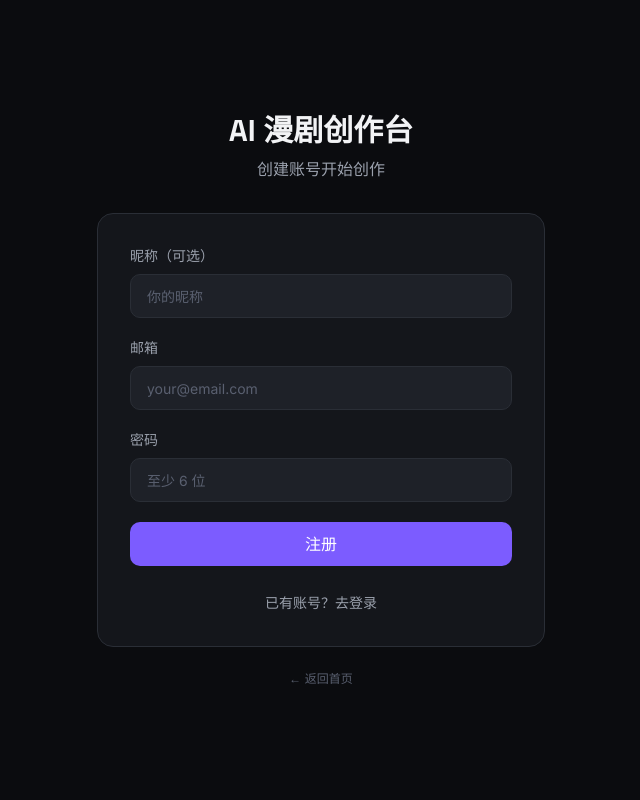
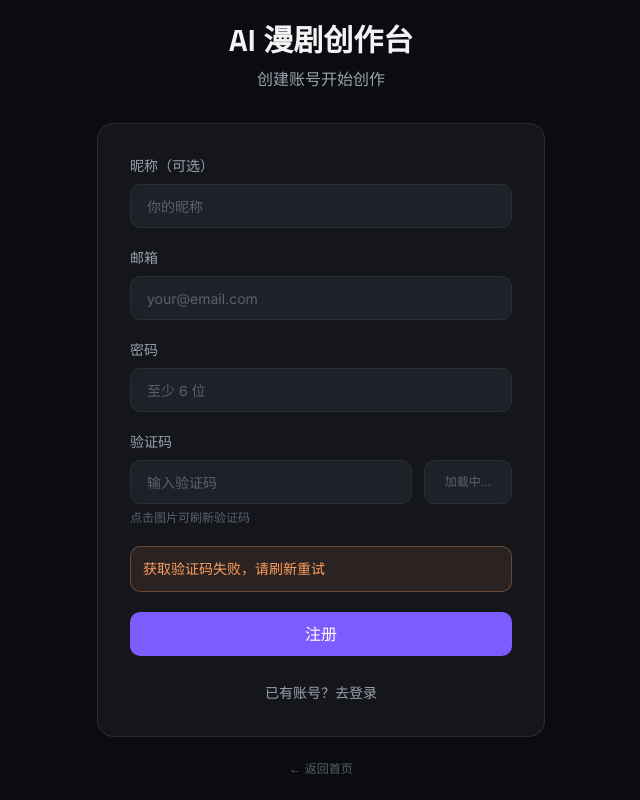
Before and after one commit to cleversnail/AI-Comic-Video-Generator, a Next.js app in the folder apps/ai-video-web/: page /login in a window 1280 px wide. Both pictures are taken after a click on the button "没有账号？去注册". Shown: the whole page, without its empty margins (319-959 px from the left). Built offline with nearby package versions, Linux system fonts and the light colour scheme; no server answers.

Commit message:
fix: 登录页添加验证码显示 + 注册时必填验证码

```diff
--- a/apps/ai-video-web/app/login/page.tsx
+++ b/apps/ai-video-web/app/login/page.tsx
@@ -1,6 +1,6 @@
 "use client";
 
-import { useState } from "react";
+import { useState, useEffect, useCallback } from "react";
 import { useRouter } from "next/navigation";
 import { authApi } from "@/lib/api";
 
@@ -13,6 +13,29 @@ export default function LoginPage() {
   const [error, setError] = useState("");
   const [loading, setLoading] = useState(false);
 
+  // Captcha state
+  const [captchaId, setCaptchaId] = useState("");
+  const [captchaSvg, setCaptchaSvg] = useState("");
+  const [captchaText, setCaptchaText] = useState("");
+
+  const fetchCaptcha = useCallback(async () => {
+    try {
+      const data = await authApi.getCaptcha();
+      setCaptchaId(data.id);
+      setCaptchaSvg(data.svg);
+      setCaptchaText("");
+    } catch {
+      setError("获取验证码失败，请刷新重试");
+    }
+  }, []);
+
+  // Fetch captcha when switching to register mode
+  useEffect(() => {
+    if (isRegister) {
+      fetchCaptcha();
+    }
+  }, [isRegister, fetchCaptcha]);
+
   const handleSubmit = async (e: React.FormEvent) => {
     e.preventDefault();
     setError("");
@@ -20,13 +43,27 @@ export default function LoginPage() {
 
     try {
       if (isRegister) {
-        await authApi.register({ email, password, name: name || undefined });
+        if (!captchaId || !captchaText.trim()) {
+          setError("请输入验证码");
+          setLoading(false);
+          return;
+        }
+        await authApi.register({
+          email,
+          password,
+          name: name || undefined,
+          captchaId,
+          captchaText: captchaText.trim(),
+        });
       } else {
         await authApi.login({ email, password });
       }
       router.push("/projects");
     } catch (err: any) {
-      setError(err.response?.data?.message || "操作失败，请重试");
+      const msg = err.response?.data?.message;
+      setError(Array.isArray(msg) ? msg[0] : msg || "操作失败，请重试");
+      // Refresh captcha on error for register
+      if (isRegister) fetchCaptcha();
     } finally {
       setLoading(false);
     }
@@ -90,6 +127,44 @@ export default function LoginPage() {
               />
             </div>
 
+            {/* Captcha - only show in register mode */}
+            {isRegister && (
+              <div>
+                <label className="block text-sm font-medium text-text-secondary mb-2">
+                  验证码
+                </label>
+                <div className="flex gap-3">
+                  <input
+                    type="text"
+                    value={captchaText}
+                    onChange={(e) => setCaptchaText(e.target.value)}
+                    placeholder="输入验证码"
+                    required
+                    maxLength={6}
+                    className="flex-1 h-11 rounded-lg border border-divider bg-panel-mid px-4 text-sm text-text-primary placeholder:text-text-disabled focus:outline-none focus:border-anime-purple focus:ring-1 focus:ring-anime-purple/30"
+                  />
+                  <button
+                    type="button"
+                    onClick={fetchCaptcha}
+                    className="h-11 px-3 rounded-lg border border-divider bg-panel-mid hover:border-anime-purple/40 transition-colors flex items-center flex-shrink-0"
+                    title="刷新验证码"
+                  >
+                    {captchaSvg ? (
+                      <div
+                        dangerouslySetInnerHTML={{ __html: captchaSvg }}
+                        className="w-[100px] h-[36px] flex items-center justify-center [&>svg]:w-full [&>svg]:h-full"
+                      />
+                    ) : (
+                      <span className="text-xs text-text-disabled px-2">加载中...</span>
+                    )}
+                  </button>
+                </div>
+                <p className="text-xs text-text-disabled mt-1.5">
+                  点击图片可刷新验证码
+                </p>
+              </div>
+            )}
+
             {error && (
               <div className="p-3 rounded-lg bg-warm-orange/10 border border-warm-orange/30 text-warm-orange text-sm">
                 {error}
--- a/apps/ai-video-web/lib/api.ts
+++ b/apps/ai-video-web/lib/api.ts
@@ -50,7 +50,7 @@ export interface ShotPreview extends Shot { characterPrompt?: string; scenePromp
 // ==================== Auth API ====================
 
 export const authApi = {
-  register: (data: { email: string; password: string; name?: string }) =>
+  register: (data: { email: string; password: string; name?: string; captchaId: string; captchaText: string }) =>
     api.post<{ data: AuthResponse }>("/auth/register", data).then((r) => {
       const result = r.data.data;
       if (typeof window !== 'undefined') {
@@ -66,6 +66,8 @@ export const authApi = {
       }
       return result;
     }),
+  getCaptcha: () =>
+    api.get<{ data: { id: string; svg: string } }>("/auth/captcha").then((r) => r.data.data),
   logout: () => {
     if (typeof window !== 'undefined') {
       localStorage.removeItem('accessToken');
```
